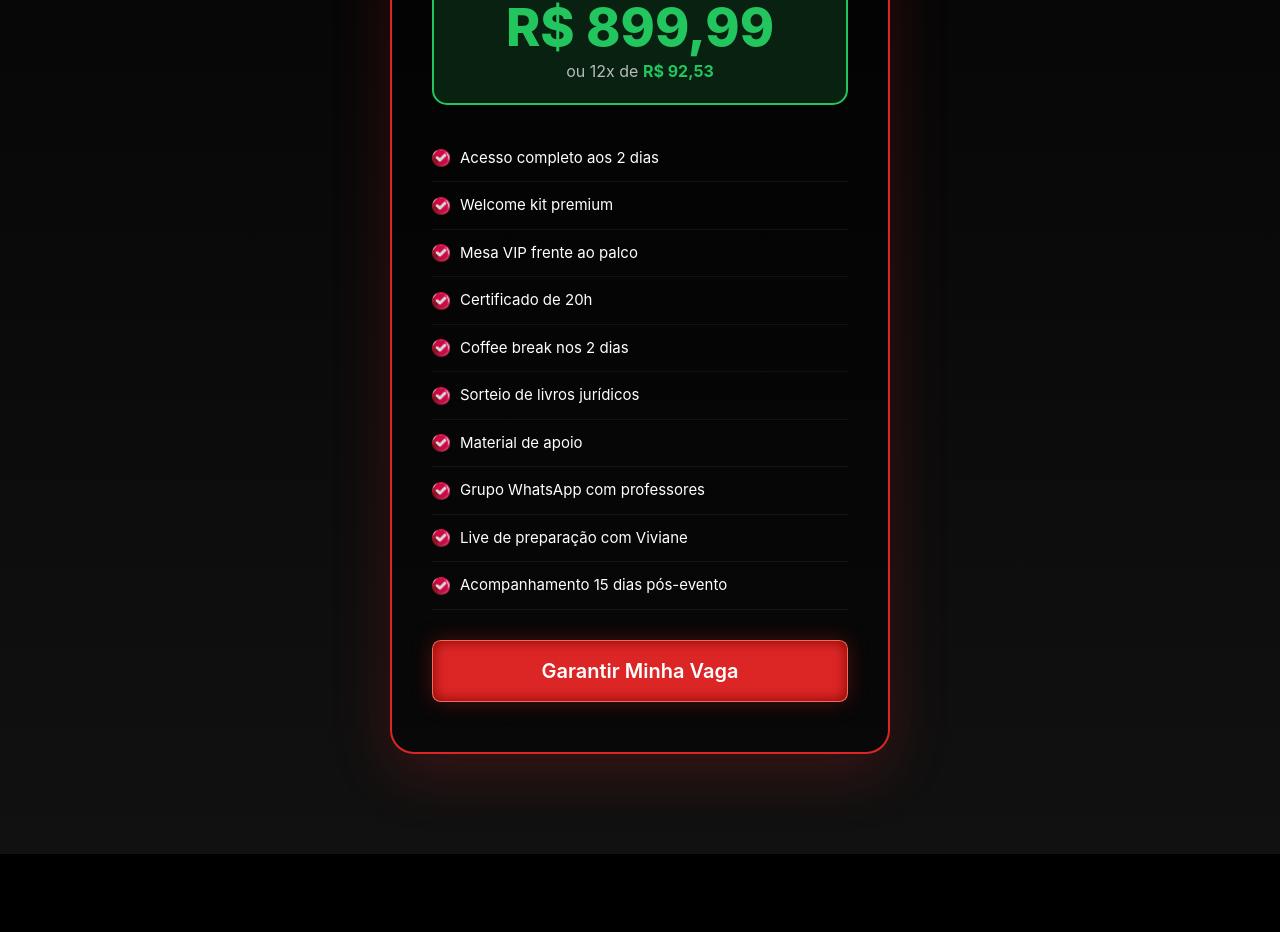
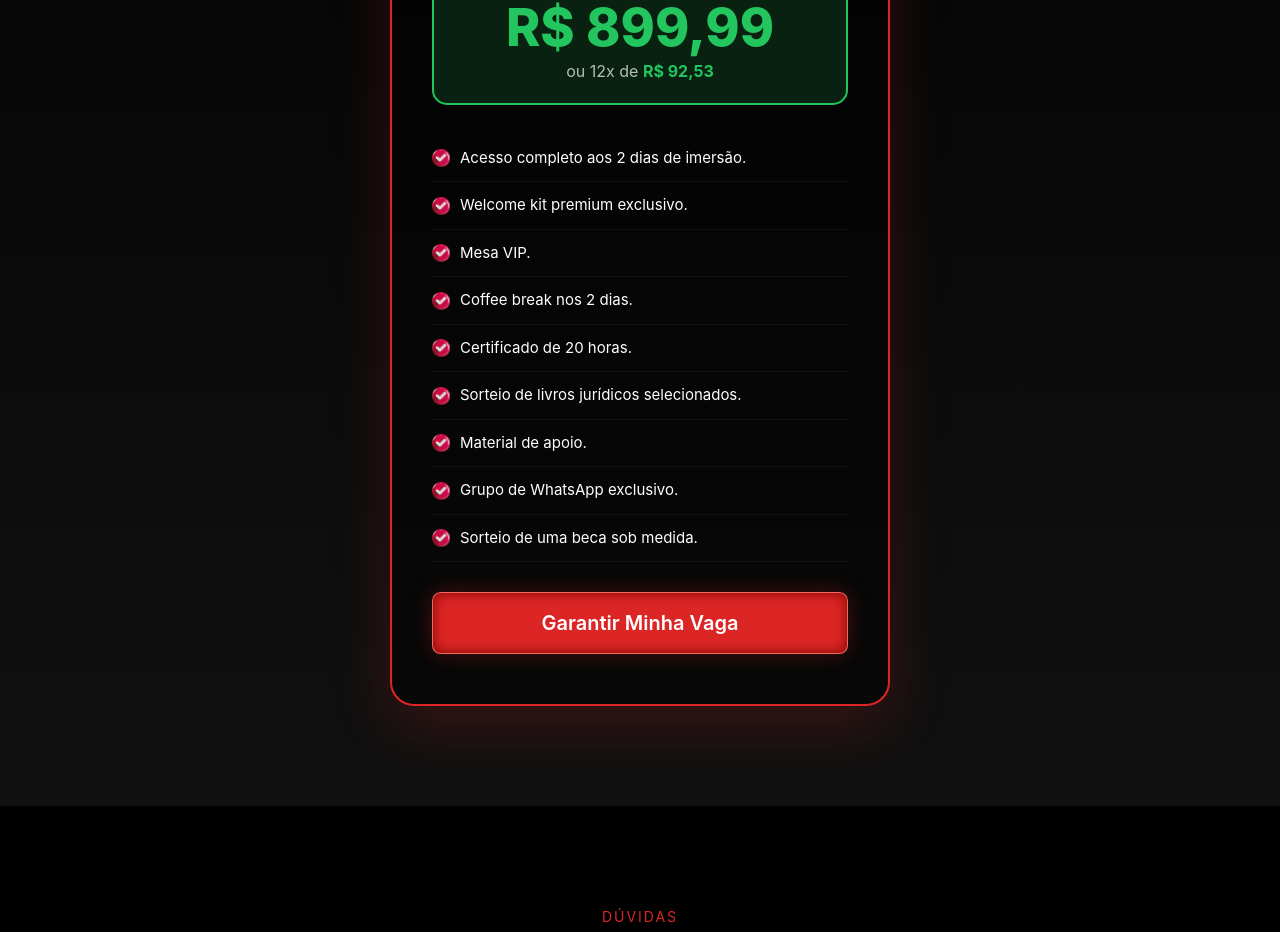
Before and after one commit to aleanmendonca/mentoriajuriscrimi, a React (Vite) app: page / in a window 1280 px wide. Shown: the part 9076-10008 px from the top of the page. Built offline with nearby package versions, Linux system fonts and the light colour scheme; a web font is replaced by a local one.

Commit message:
Atualização lista de benefícios

```diff
--- a/src/App.jsx
+++ b/src/App.jsx
@@ -1362,16 +1362,15 @@ function Pricing() {
 
             <ul style={{ listStyle: 'none', marginBottom: isMobile ? '20px' : '30px', textAlign: 'left' }}>
               {[
-                'Acesso completo aos 2 dias',
-                'Welcome kit premium',
-                'Mesa VIP frente ao palco',
-                'Certificado de 20h',
-                'Coffee break nos 2 dias',
-                'Sorteio de livros jurídicos',
-                'Material de apoio',
-                'Grupo WhatsApp com professores',
-                'Live de preparação com Viviane',
-                'Acompanhamento 15 dias pós-evento',
+                'Acesso completo aos 2 dias de imersão.',
+                'Welcome kit premium exclusivo.',
+                'Mesa VIP.',
+                'Coffee break nos 2 dias.',
+                'Certificado de 20 horas.',
+                'Sorteio de livros jurídicos selecionados.',
+                'Material de apoio.',
+                'Grupo de WhatsApp exclusivo.',
+                'Sorteio de uma beca sob medida.',
               ].map((text, j) => (
                 <li
                   key={j}
```
